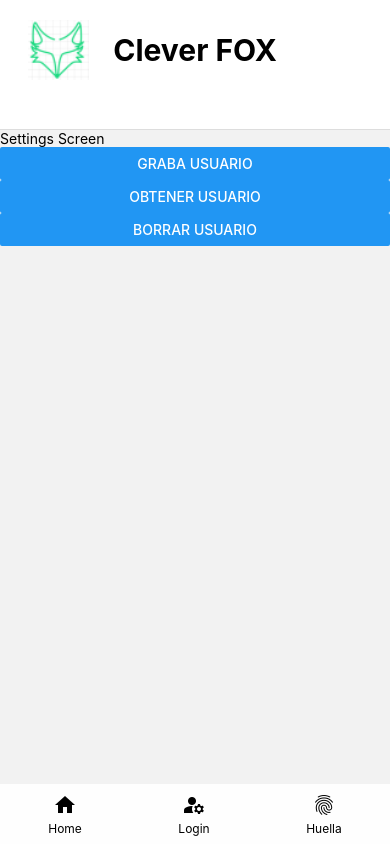
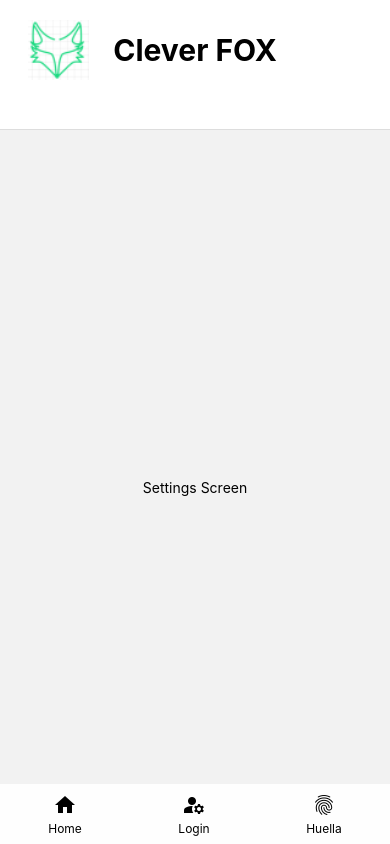
Before and after one commit to rrufino71/reactnativeapp, a React Native app: screen /Settings in a window 390 px wide. Built offline with nearby package versions, Linux system fonts and the light colour scheme.

Commit message:
sin mensajes

```diff
--- a/components/Biometrics.jsx
+++ b/components/Biometrics.jsx
@@ -12,18 +12,8 @@
   const [huellaOk, setHuellaOk] = useState(false);
   const [storedUser, setStoredUser] = useState("");
   const [storedPass, setStoredPass] = useState("");
-  const {
-    isAuthenticated,
-    mensaje,
-    setMensaje,
-    setIsAuthenticated,
-    usuarioNombre,
-    setUsuarioNombre,
-    tipoMensaje,
-    setTipoMensaje,
-    usuario,
-    setUsuario,
-  } = useContext(AuthContext);
+  const { setMensaje, setIsAuthenticated, setTipoMensaje, setUsuario } =
+    useContext(AuthContext);
   const navigation = useNavigation();
 
   useEffect(() => {
@@ -50,10 +40,10 @@
     });
 
     if (result.success) {
-      Alert.alert("Éxito", "Autenticación completada.");
+      //Alert.alert("Éxito", "Autenticación completada.");
       setHuellaOk(true);
     } else {
-      Alert.alert("Error", "La autenticación falló.");
+      //Alert.alert("Error", "La autenticación falló.");
       setHuellaOk(false);
     }
   };
@@ -61,7 +51,7 @@
   useEffect(() => {
     const logueo = async () => {
       if (huellaOk) {
-        console.log("huellaOk true:", huellaOk);
+        //console.log("huellaOk true:", huellaOk);
         const xstoredUser = await getSecureData("user");
         const xstoredPass = await getSecureData("pass");
 
@@ -69,7 +59,7 @@
           setStoredUser(xstoredUser);
           setStoredPass(xstoredPass);
         } else {
-          console.log("No se encontraron datos almacenados");
+          //console.log("No se encontraron datos almacenados");
         }
       }
     };
@@ -80,7 +70,7 @@
   useEffect(() => {
     const login = async () => {
       try {
-        console.log("Intentando autenticar con biometría");
+        //console.log("Intentando autenticar con biometría");
         const resultado = await getLogin({
           email: storedUser,
           password: storedPass,
--- a/libs/secureStorage.js
+++ b/libs/secureStorage.js
@@ -3,7 +3,7 @@
 export async function storeSecureData(key, value) {
   try {
     await SecureStore.setItemAsync(key, value);
-    console.log("Dato almacenado de manera segura");
+    //console.log("Dato almacenado de manera segura");
   } catch (error) {
     console.log("Error al almacenar el dato", error);
   }
@@ -26,7 +26,7 @@
 export async function deleteSecureData(key) {
   try {
     await SecureStore.deleteItemAsync(key);
-    console.log("dato eliminado");
+    //console.log("dato eliminado");
   } catch (error) {
     console.log("Error al eliminar el dato", error);
   }
--- a/package.json
+++ b/package.json
@@ -24,9 +24,12 @@
     "react-dom": "18.3.1",
     "react-native": "0.76.3",
     "react-native-biometric-identification": "^1.1.10",
+    "react-native-drawer-layout": "^4.0.4",
+    "react-native-gesture-handler": "~2.20.2",
     "react-native-modal-datetime-picker": "^18.0.0",
     "react-native-safe-area-context": "4.12.0",
     "react-native-screens": "~4.1.0",
+    "react-native-side-menu": "^1.1.3",
     "react-native-vector-icons": "^10.2.0",
     "react-native-web": "~0.19.13",
     "secure": "^0.1.3",
--- a/screens/MainScreen.jsx
+++ b/screens/MainScreen.jsx
@@ -28,14 +28,14 @@
   useEffect(() => {
     async function tomaDatos() {
       const xsession = await fetchUserData("usuario"); // Reemplaza 'userData' con la clave que guardaste
-      console.log("Tomando datos de usuario: ", xsession);
+      // console.log("Tomando datos de usuario: ", xsession);
       setSession(xsession);
     }
     tomaDatos();
   }, []);
 
   useEffect(() => {
-    console.log("guardamos session: ", session);
+    //console.log("guardamos session: ", session);
     if (session) {
       setUsuario(session);
       setIsAuthenticated(true);
--- a/screens/ProfileScreen.jsx
+++ b/screens/ProfileScreen.jsx
@@ -62,7 +62,7 @@
           cumple: usuario.cumple,
         });
         saveUserData("usuario", usuario);
-        console.log("usuario guardado");
+        //console.log("usuario guardado");
       } catch (error) {
         console.error("Error en la autenticación:", error);
         setMensaje("Error al conectar con el servidor.");
@@ -231,7 +231,6 @@
               marginTop: 40,
             }}
           >
-            <Biometrics />
             <Text
               style={{
                 textAlign: "center",
--- a/screens/SettingsScreen.jsx
+++ b/screens/SettingsScreen.jsx
@@ -1,41 +1,19 @@
-import { Text, View, Button } from "react-native";
-import {
-  getSecureData,
-  storeSecureData,
-  deleteSecureData,
-} from "../libs/secureStorage.js";
+import { React } from "react";
+import { View, Text, StyleSheet, Button } from "react-native";
 
 export default function SettingsScreen() {
   return (
-    <View className="justify-center">
+    <View style={styles.container}>
       <Text>Settings Screen</Text>
-      <Button
-        title="Graba Usuario"
-        onPress={async () => {
-          storeSecureData("user", "rrufino71@gmail.com");
-          storeSecureData("pass", "12345678");
-        }}
-      />
-
-      <Button
-        style={{ margin: 10 }}
-        title="Obtener Usuario"
-        onPress={async () => {
-          const xuser = await getSecureData("user");
-          const xpass = await getSecureData("pass");
-          console.log("user obtenido: ", xuser);
-          console.log("pass obtenida: ", xpass);
-        }}
-      />
-
-      <Button
-        style={{ margin: 10 }}
-        title="Borrar Usuario"
-        onPress={async () => {
-          deleteSecureData("user");
-          deleteSecureData("pass");
-        }}
-      />
     </View>
   );
 }
+
+const styles = StyleSheet.create({
+  container: {
+    flex: 1,
+    padding: 20,
+    justifyContent: "center",
+    alignItems: "center",
+  },
+});
```
Also changed, not shown: 1 other file (tests, documents, lock files or other folders).
